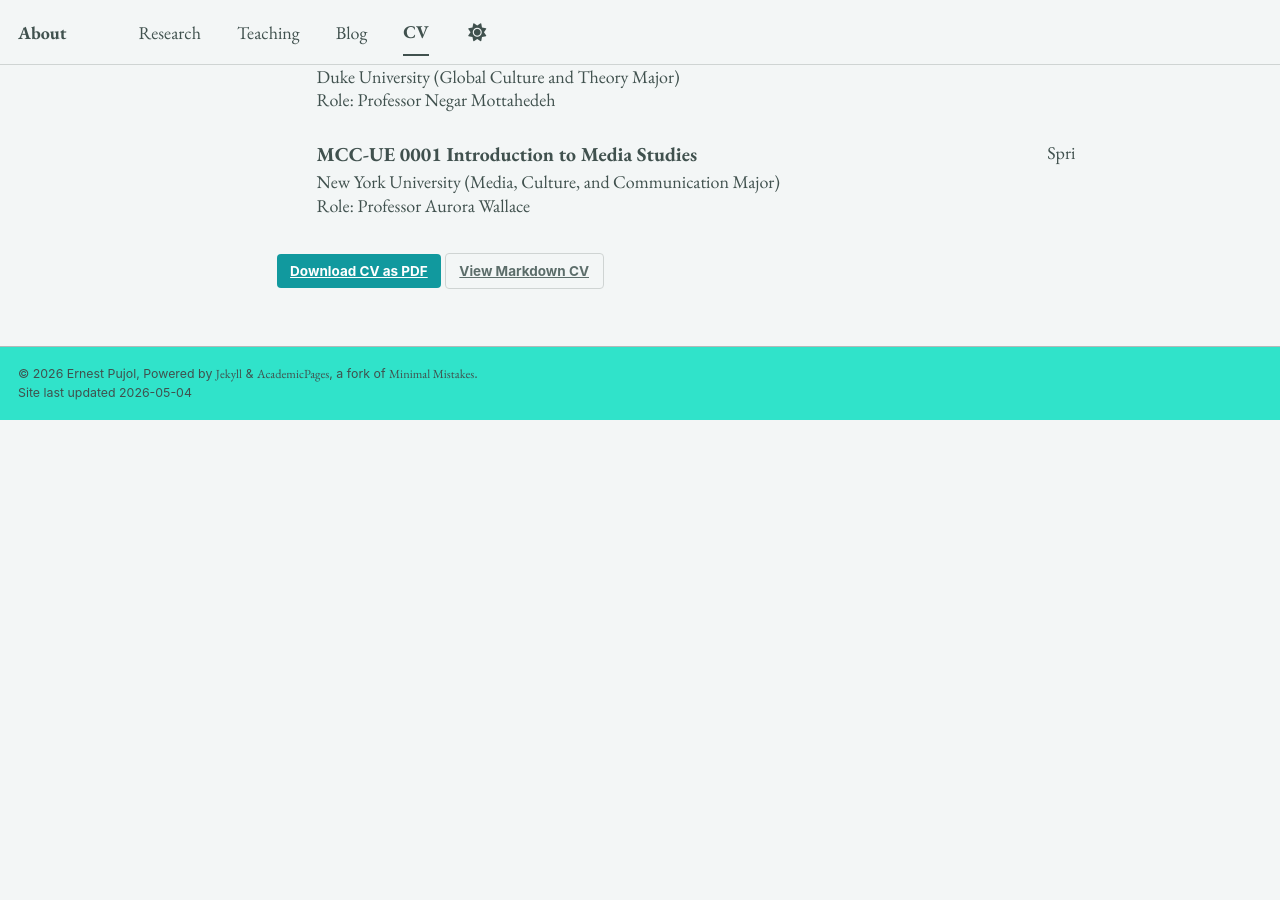
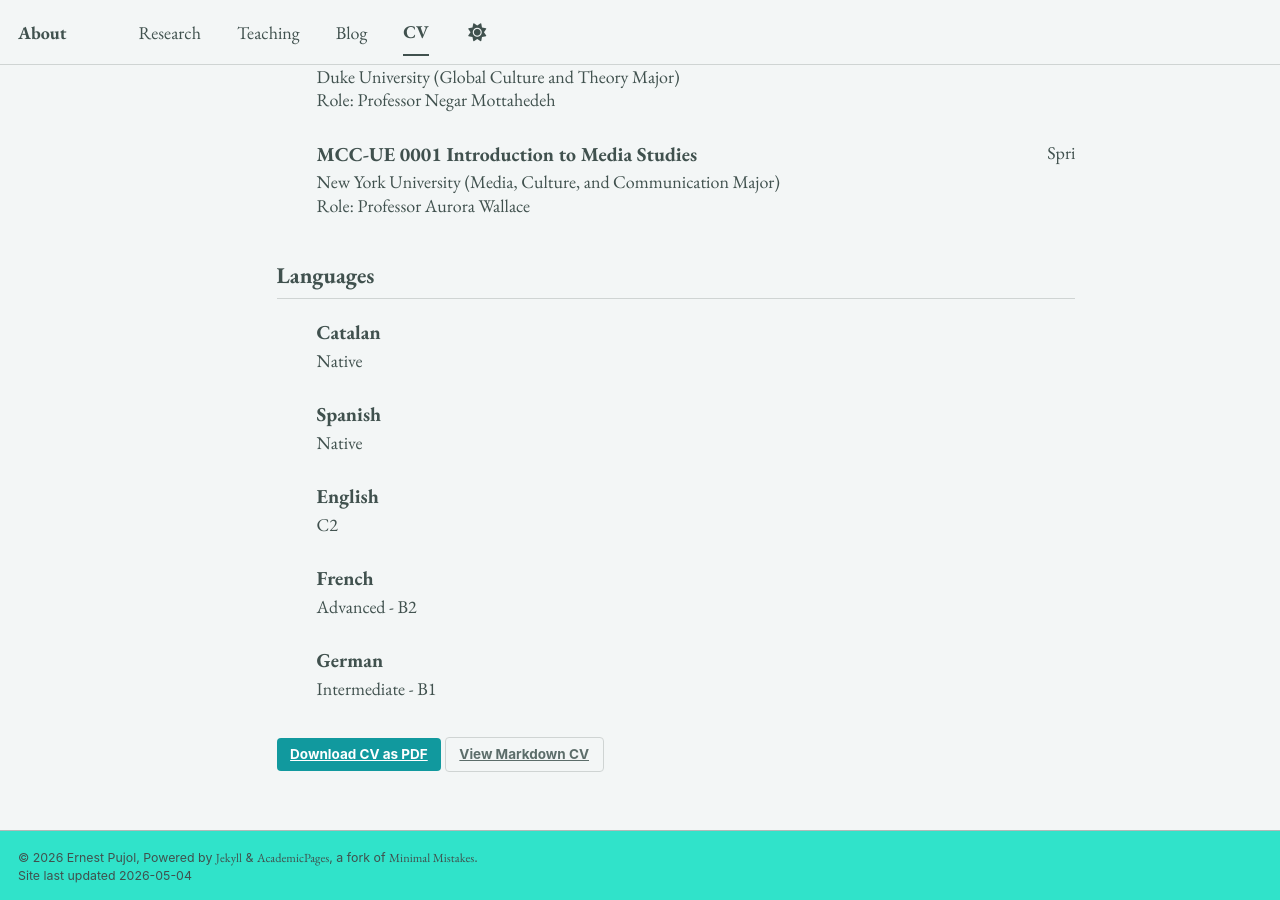
Before and after one commit to epujol90/epujol90.github.io, a Jekyll site: the page built from _pages/cv-json.md, in a window 1280 px wide and 900 px high, scrolled down 4735 px. Built offline with Jekyll 4.4.1, drawn with Linux system fonts in a browser that asks for light colours; a script bundle is joined from its source files by our own code; library files that are not in the unit come from our copies; before the commit the page ends 5155 px from its top, so only the background shows below that.

Commit message:
Update cv.json

```diff
--- a/_data/cv.json
+++ b/_data/cv.json
@@ -74,7 +74,6 @@
     }
   ],
   "skills": [],
-  "languages": [],
   "interests": [],
   "references": [],
   "publications": [
@@ -298,5 +297,32 @@
       "description": "",
       "category": "Teaching Assistant"
     }
+  ],
+  "languages": [
+    {
+      "language": "Catalan",
+      "fluency": "Native",
+      "certificate": "Certificat de nivell superior (C2) - Col·legi Oficial de Doctors i Llicenciats en Filosofia i Lletres de Catalunya"
+    },
+    {
+      "language": "Spanish",
+      "fluency": "Native",
+      "certificate": "Native Speaker"
+    },
+    {
+      "language": "English",
+      "fluency": "C2",
+      "certificate": "Cambridge Proficiency Exam (Grade A: 226/230)"
+    },
+    {
+      "language": "French",
+      "fluency": "Advanced - B2",
+      "certificate": "Escola Oficial d'Idiomes"
+    },
+    {
+      "language": "German",
+      "fluency": "Intermediate - B1",
+      "certificate": "Escola Oficial d'Idiomes"
+    }
   ]
 }
```
